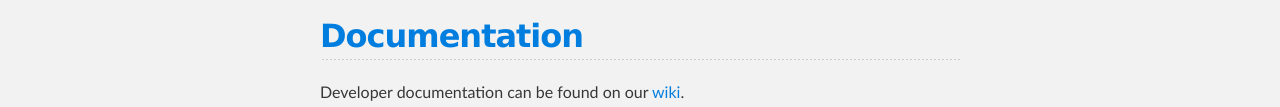
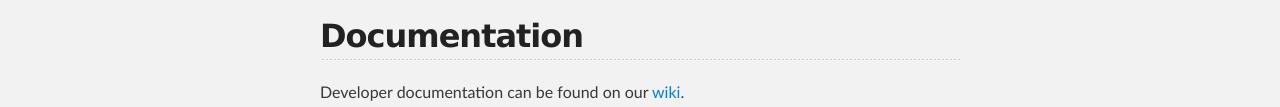
Before and after one commit to greghaynes/BeagleDrone, a plain HTML site: page index.html in a window 1280 px wide. Shown: the part 626-733 px from the top of the page. Drawn offline with Linux system fonts and the light colour scheme.

Commit message:
Remove link formatting from Documentation header

```diff
--- a/index.html
+++ b/index.html
@@ -37,7 +37,7 @@
 <p><a href="https://travis-ci.org/greghaynes/BeagleDrone"><img src="https://travis-ci.org/greghaynes/BeagleDrone.png" alt="Build Status"></a></p>
 
 <h2>
-<a name="documentation" class="anchor" hreg="#communication"><span class="octicon octicon-link">Documentation</span></a></h2>
+<a name="documentation" class="anchor" hreg="#communication"><span class="octicon octicon-link"></span></a>Documentation</h2>
 
 <p>Developer documentation can be found on our <a href="https://github.com/greghaynes/BeagleDrone/wiki">wiki</a>.</p>
 
```
